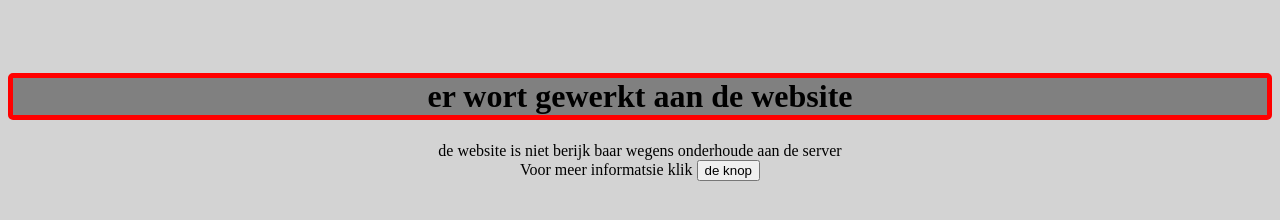
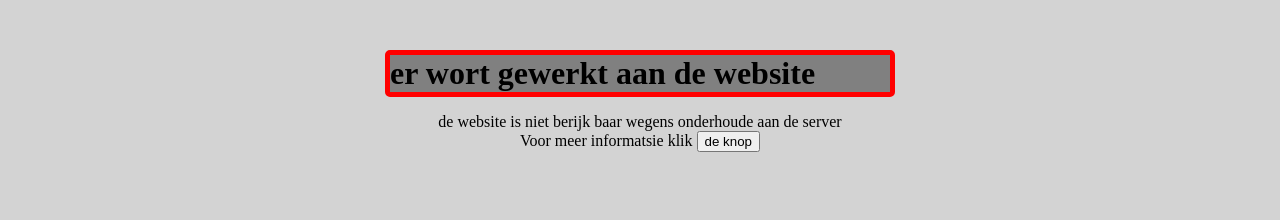
Before and after one commit to connectednode/website-leren, a plain HTML site: page index.html in a window 1280 px wide. Drawn offline with Linux system fonts and the light colour scheme.

Commit message:
added margens and removed unesesery css

```diff
--- a/index.html
+++ b/index.html
@@ -9,10 +9,11 @@ body {
 }
 
 h1 {
-  text-align:  center;
   background-color: Gray;
   border: 5px solid red;
   border-radius: 5px;
+  margin: 50px auto auto auto;
+  width: 500px ;
 }
 
 p {
@@ -22,7 +23,6 @@ p {
     </style>
   </head>
   <body>
-      <p> <br/> <br/> </p>
       <h1>er wort gewerkt aan de website</h1>
       <p>de website is niet berijk baar wegens onderhoude aan de server<br/>Voor meer informatsie klik <a href="https://duckduckgo.com"><button title="Ga naar server onderhoude achenda">de knop</button></a></p>
   </body>
```
